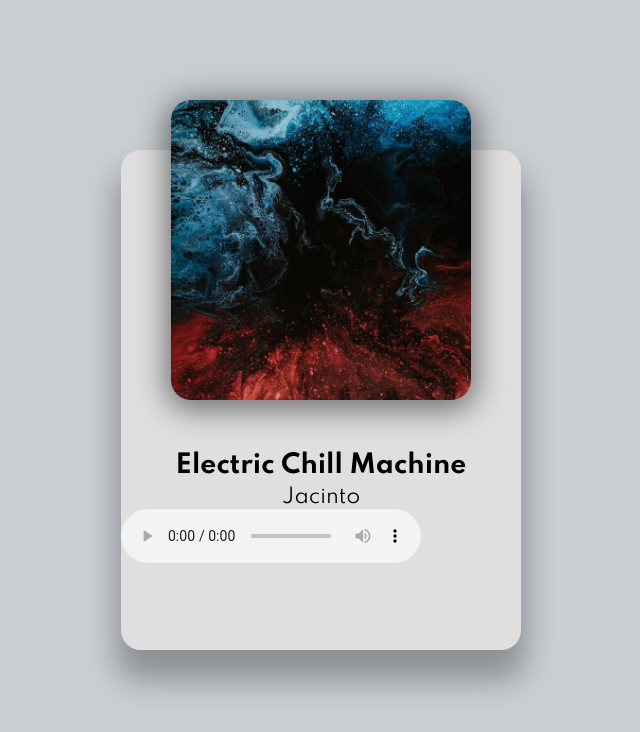
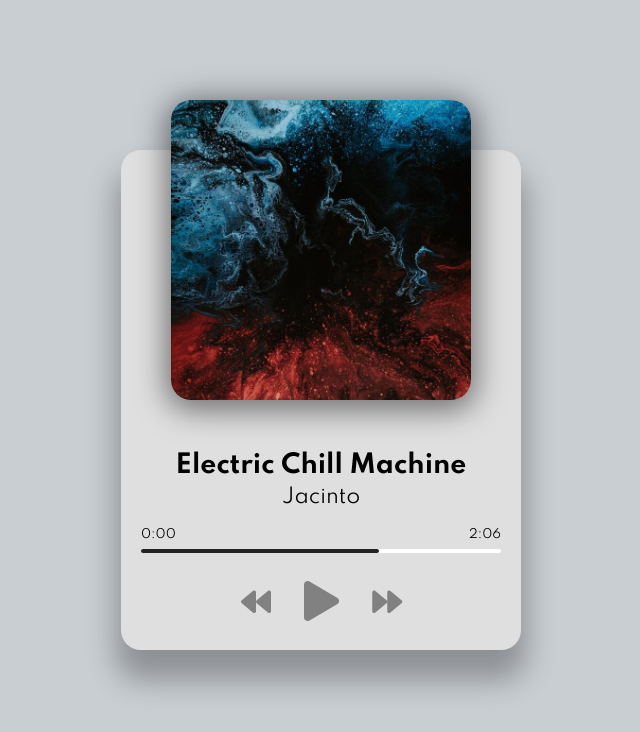
Before and after one commit to aliamk/music_player, a plain HTML site: page index.html in a window 1280 px wide. Shown: the whole page, without its empty margins (319-959 px from the left). Drawn offline with Linux system fonts and the light colour scheme.

Commit message:
added music player controls

```diff
--- a/index.html
+++ b/index.html
@@ -12,13 +12,31 @@
 <body>
 
   <div class="player-container">
+
     <!-- Song -->
     <div class="img-container">
       <img src="img/jacinto-1.jpg" alt="Album Art">
     </div>
     <h2 id="title">Electric Chill Machine</h2>
     <h3 id="artist">Jacinto</h3>
-    <audio src="music/jacinto-1.mp3" controls></audio>
+    <audio src="music/jacinto-1.mp3"></audio>
+
+    <!-- Progress bar -->
+    <div class="progress-container" id="progress-container">
+      <div class="progress" id="progress"></div>
+       <div class="duration-wrapper">
+         <span id="current-time">0:00</span>
+         <span id="duration">2:06</span>
+      </div>
+    </div>
+
+    <!-- Controls -->
+    <div class="player-controls">
+      <i class="fas fa-backward" id="prev" title="Previous"></i>
+      <i class="fas fa-play main-button" id="play" title="Play"></i>
+      <i class="fas fa-forward" id="next" title="Next"></i>
+    </div>
+
   </div>
 
 
--- a/style.css
+++ b/style.css
@@ -91,9 +91,13 @@ h3 {
   font-size: 30px;
   color: rgb(129, 129, 129);
   margin-right: 30px;
-
+  cursor: pointer;
+  user-select: none; /* can't select the icons */
 }
 
+.fas:hover {
+  filter: brightness(80%); /* will appear 20% darker on hover */
+}
 
 
 .main-button {
```
